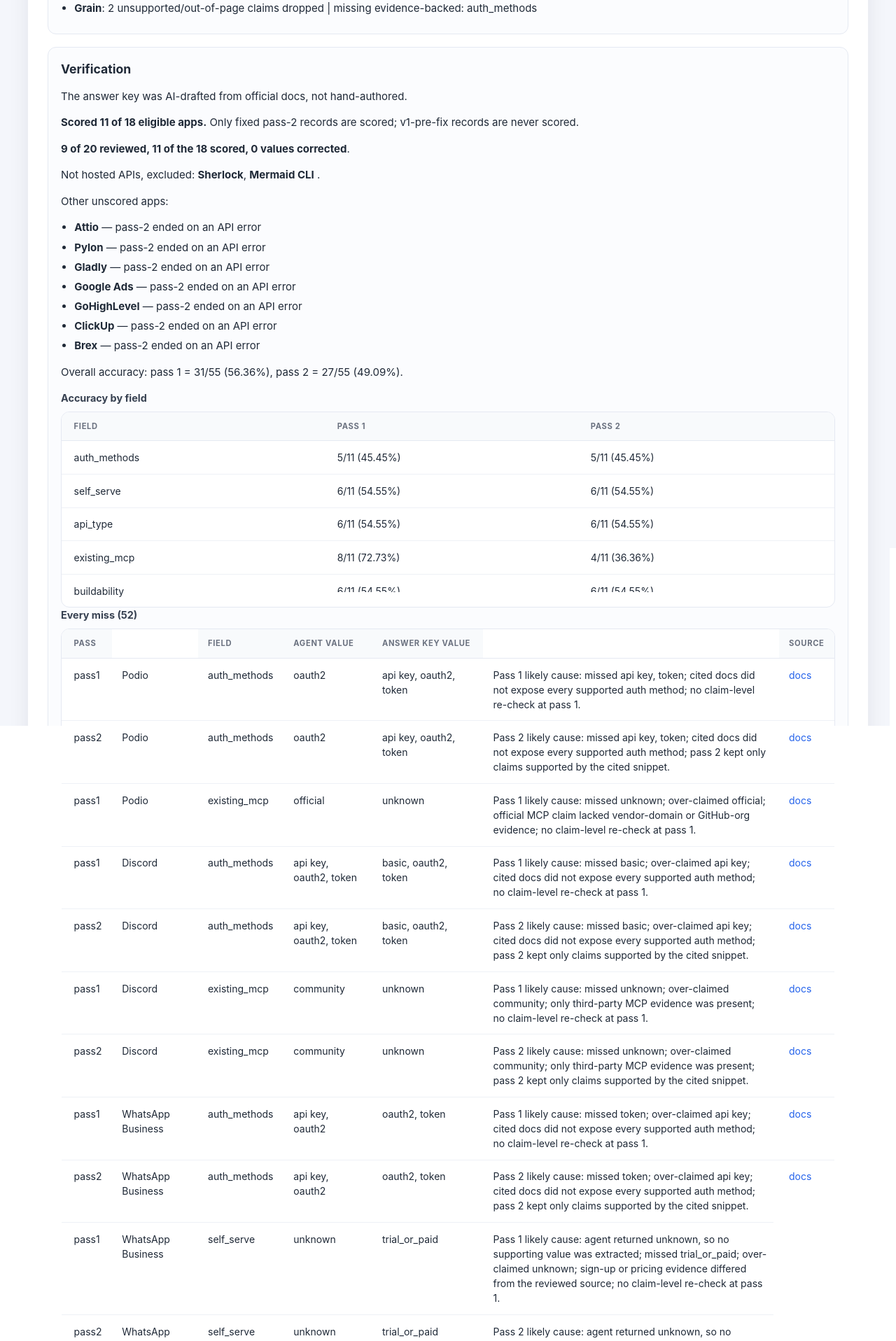
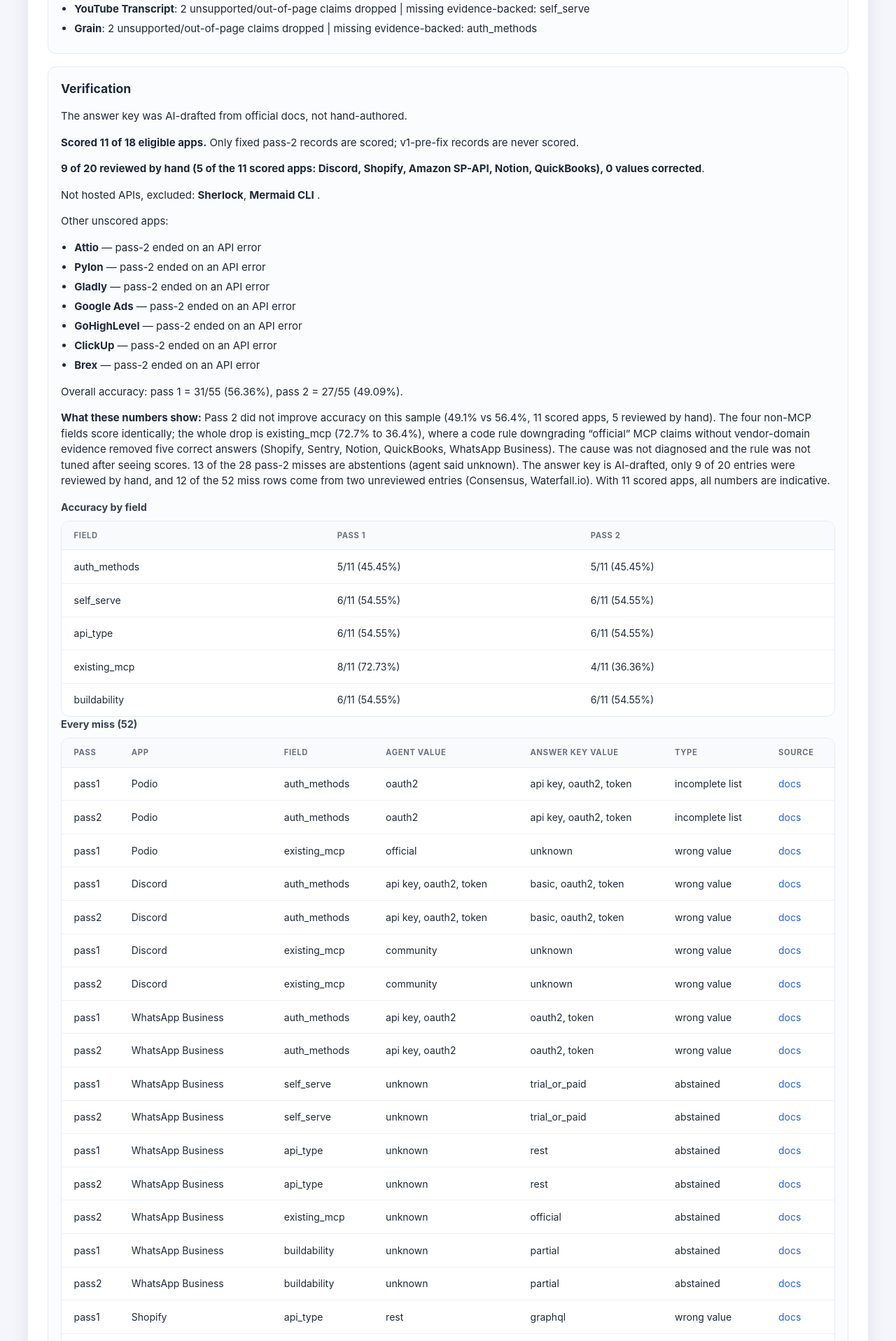
Before and after one commit to N0teveryth1ng/composio_AppScout, a FastAPI app: page / in a window 1280 px wide. Shown: the part 2520-4436 px from the top of the page at 70% size. Run offline with FastAPI, Linux system fonts and the light colour scheme.

Commit message:
Clarify verification text and miss table

```diff
--- a/templates/index.html
+++ b/templates/index.html
@@ -7,6 +7,23 @@
   {% include "_styles.html" %}
 </head>
 <body>
+  {% macro miss_type(miss) -%}
+    {%- set agent = miss.agent_value -%}
+    {%- set key = miss.true_value -%}
+    {%- if agent is string -%}
+      {%- if agent == 'unknown' and key != 'unknown' -%}abstained{%- else -%}wrong value{%- endif -%}
+    {%- elif agent is sequence and key is sequence -%}
+      {%- set agent_values = agent|reject('equalto', 'unknown')|list -%}
+      {%- set key_values = key|reject('equalto', 'unknown')|list -%}
+      {%- set extra_values = [] -%}
+      {%- for value in agent_values -%}
+        {%- if value not in key_values -%}{%- set _ = extra_values.append(value) -%}{%- endif -%}
+      {%- endfor -%}
+      {%- if 'unknown' in agent and key_values -%}abstained
+      {%- elif agent_values|length < key_values|length and extra_values|length == 0 -%}incomplete list
+      {%- else -%}wrong value{%- endif -%}
+    {%- else -%}wrong value{%- endif -%}
+  {%- endmacro %}
   <main class="card">
     <header class="page-header">
       <h1>Composio app research</h1>
@@ -29,6 +46,7 @@
           <li>No patterns computed yet.</li>
         {% endfor %}
       </ul>
+      <p class="version-summary">MCP counts here mix fixed and v1-pre-fix records and are indicative.</p>
     </section>
 
     <section class="section">
@@ -114,11 +132,7 @@
         <p><strong>Scored {{ verification.scored_apps }} of
            {{ verification.get('eligible_size', verification.sample_size - 2) }} eligible apps.</strong>
            Only fixed pass-2 records are scored; v1-pre-fix records are never scored.</p>
-        <p><strong>{{ verification.human_reviewed_count }} of
-           {{ verification.human_reviewed_total }} reviewed,
-           {{ verification.scored_apps }} of the
-           {{ verification.get('eligible_size', 18) }} scored,
-           {{ verification.get('answer_value_corrections', 0) }} values corrected</strong>.</p>
+        <p><strong>9 of 20 reviewed by hand (5 of the 11 scored apps: Discord, Shopify, Amazon SP-API, Notion, QuickBooks), 0 values corrected</strong>.</p>
         <p>Not hosted APIs, excluded:
            {% for item in verification.excluded_from_accuracy %}
              <strong>{{ item.app }}</strong>{% if not loop.last %}, {% endif %}
@@ -142,6 +156,17 @@
              pass 2 =
              {{ verification.overall_accuracy.pass2.correct }}/{{ verification.overall_accuracy.pass2.compared }}
              ({{ "%.2f"|format(verification.overall_accuracy.pass2.accuracy * 100) }}%).</p>
+
+          <p><strong>What these numbers show:</strong> Pass 2 did not improve accuracy on this
+             sample (49.1% vs 56.4%, 11 scored apps, 5 reviewed by hand). The four non-MCP
+             fields score identically; the whole drop is existing_mcp (72.7% to 36.4%), where
+             a code rule downgrading &ldquo;official&rdquo; MCP claims without vendor-domain
+             evidence removed five correct answers (Shopify, Sentry, Notion, QuickBooks,
+             WhatsApp Business). The cause was not diagnosed and the rule was not tuned after
+             seeing scores. 13 of the 28 pass-2 misses are abstentions (agent said unknown).
+             The answer key is AI-drafted, only 9 of 20 entries were reviewed by hand, and
+             12 of the 52 miss rows come from two unreviewed entries (Consensus, Waterfall.io).
+             With 11 scored apps, all numbers are indicative.</p>
 
           <h3>Accuracy by field</h3>
           <div class="table-wrap">
@@ -169,7 +194,7 @@
               <table>
                 <thead>
                   <tr><th>Pass</th><th>App</th><th>Field</th><th>Agent value</th>
-                      <th>Answer key value</th><th>Likely cause</th><th>Source</th></tr>
+                      <th>Answer key value</th><th>Type</th><th>Source</th></tr>
                 </thead>
                 <tbody>
                   {% for miss in misses %}
@@ -179,8 +204,8 @@
                       <td>{{ miss.field }}</td>
                       <td>{{ miss.agent_display }}</td>
                       <td>{{ miss.true_display }}</td>
-                      <td>{{ miss.likely_cause }}</td>
-                      <td><a href="{{ miss.doc_url }}">docs</a></td>
+                      <td>{{ miss_type(miss) }}</td>
+                      <td><a href="{{ 'https://developer-docs.amazon.com/sp-api/docs/connecting-to-the-selling-partner-api' if miss.app == 'Amazon Selling Partner' else miss.doc_url }}">docs</a></td>
                     </tr>
                   {% endfor %}
                 </tbody>
```
Also changed, not shown: README.md.
